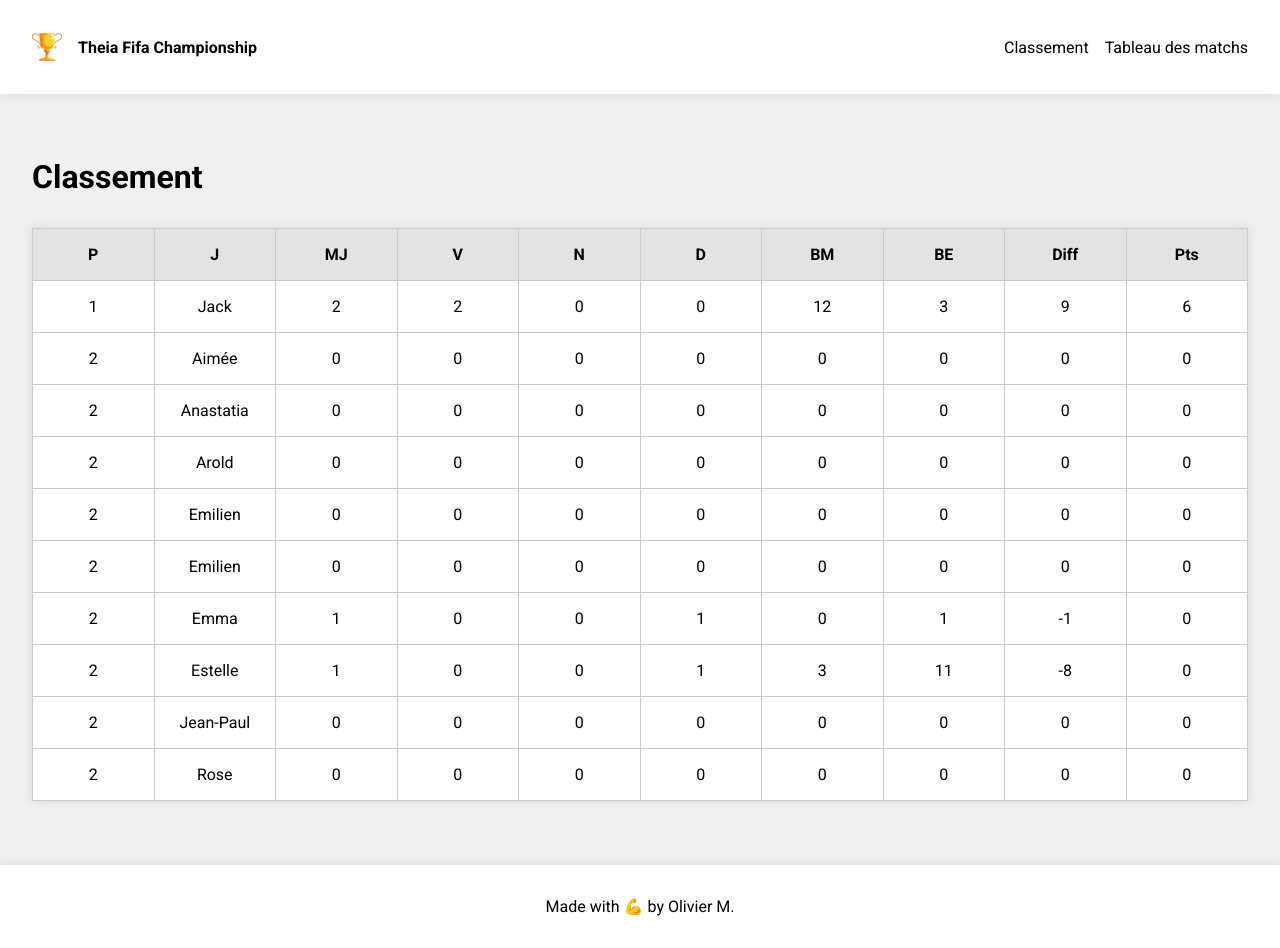
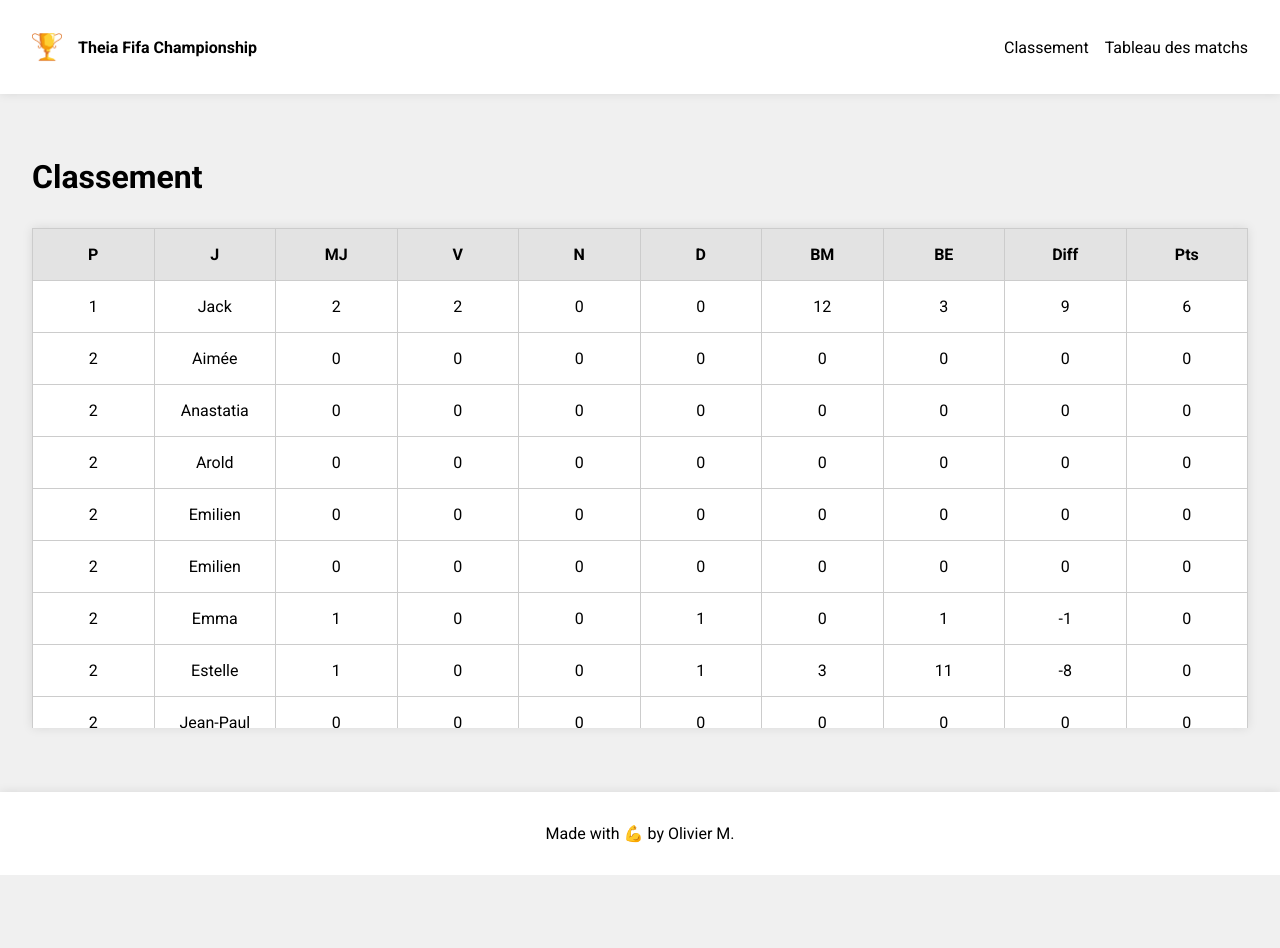
Before and after one commit to OlivierMonsire/theia-fifa, a React (Vite) app: page /ranking in a window 1280 px wide. After the commit the page ends 875 px from the top, so only its background shows below. Built offline with nearby package versions, Linux system fonts and the light colour scheme; no server answers.

Commit message:
UI: Change table behavior with sticky head and put spacing in vars

```diff
--- a/src/index.css
+++ b/src/index.css
@@ -1,4 +1,10 @@
 @import url("https://fonts.googleapis.com/css2?family=Roboto:ital,wght@0,100;0,300;0,400;0,500;0,700;0,900;1,100;1,300;1,400;1,500;1,700;1,900&display=swap");
+
+:root {
+  --spacing: 2rem;
+  --spacing-s: calc(var(--spacing) / 2);
+  --spacing-l: calc(var(--spacing) * 2);
+}
 
 html,
 body {
@@ -20,7 +26,7 @@ body {
 }
 
 main {
-  padding: 4rem 2rem;
+  padding:var(--spacing-l) var(--spacing);
   min-height: 100%;
   flex-grow: 1;
 }
@@ -38,12 +44,13 @@ a {
 
 .page-title {
   margin: 0;
-  padding-bottom: 2rem;
+  padding-bottom: var(--spacing);
 }
 
 .table-container {
-  overflow-y: auto;
+  overflow: auto;
   box-shadow: 0 0 10px rgba(0, 0, 0, 0.1);
+  height: 500px;
 }
 
 table {
@@ -59,7 +66,7 @@ table {
 
 table th,
 td {
-  padding: 1rem;
+  padding: var(--spacing-s);
   text-align: center;
   white-space: nowrap;
   min-width: 5rem;
@@ -70,4 +77,5 @@ table thead th {
   position: sticky;
   top: 0;
   background-color: var(--head-clr);
+  z-index: 1; /* Assure que le thead reste au-dessus des autres éléments */
 }
--- a/src/styles/nav.css
+++ b/src/styles/nav.css
@@ -1,5 +1,5 @@
 .nav {
-  padding: 2rem;
+  padding: var(--spacing);
   display: flex;
   justify-content: space-between;
   align-items: center;
@@ -24,7 +24,7 @@
 
 .nav-list {
   display: flex;
-  gap: 1rem;
+  gap: var(--spacing-s);
 }
 
 .nav-list a {
```
